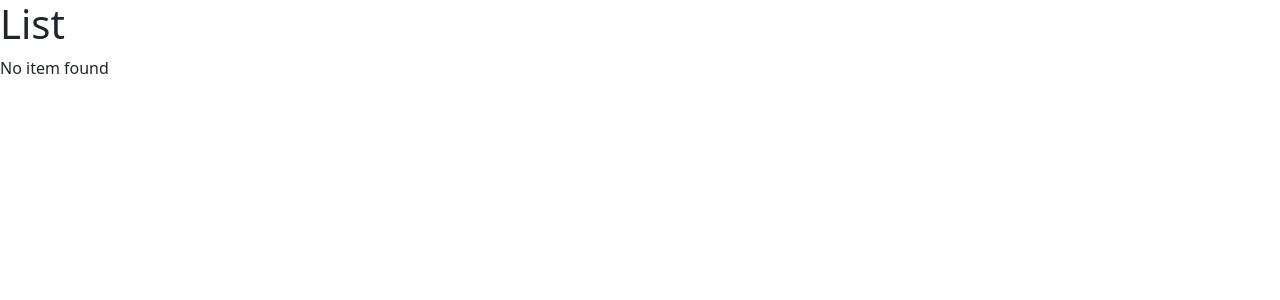
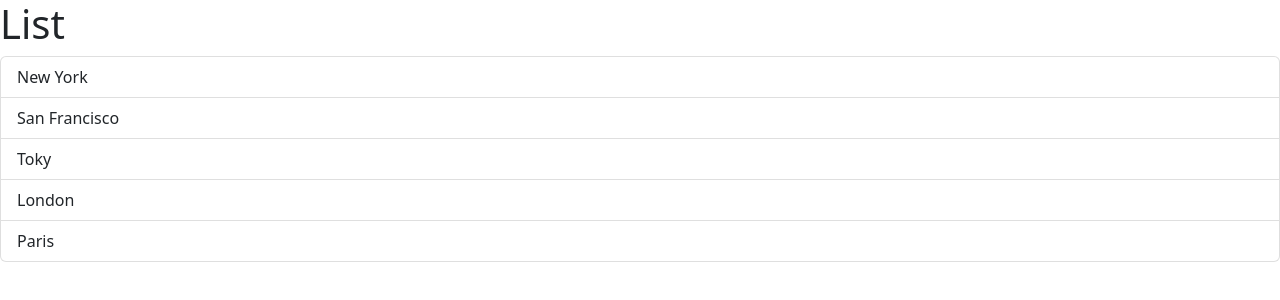
Before and after one commit to rajin-khan/Syncly, a React (Vite) app in the folder learning/adib/react-app/: page / in a window 1280 px wide. Shown: the top 300 px of the page. Built offline with nearby package versions, Linux system fonts and the light colour scheme.

Commit message:
Learn about event handling

```diff
--- a/learning/adib/react-app/src/components/ListGroup.tsx
+++ b/learning/adib/react-app/src/components/ListGroup.tsx
@@ -1,6 +1,10 @@
+import { MouseEvent } from "react";
+
 function ListGroup() {
   let items = ["New York", "San Francisco", "Toky", "London", "Paris"];
-  items = [];
+
+  //Event Handler
+  const handleClick = (event: MouseEvent) => console.log(event);
 
   //below, we learn how true && 1 = 1, or true && 'rajin' = 'rajin', and false && 'rajin' = false
   //this is often used in conditional rendering.
@@ -9,8 +13,14 @@
       <h1>List</h1>
       {items.length === 0 && <p>No item found</p>}
       <ul className="list-group">
-        {items.map((item) => (
-          <li key={item}>{item}</li>
+        {items.map((item, index) => (
+          <li
+            className="list-group-item"
+            key={item}
+            onClick={handleClick}
+          >
+            {item}
+          </li>
         ))}
       </ul>
     </>
```
